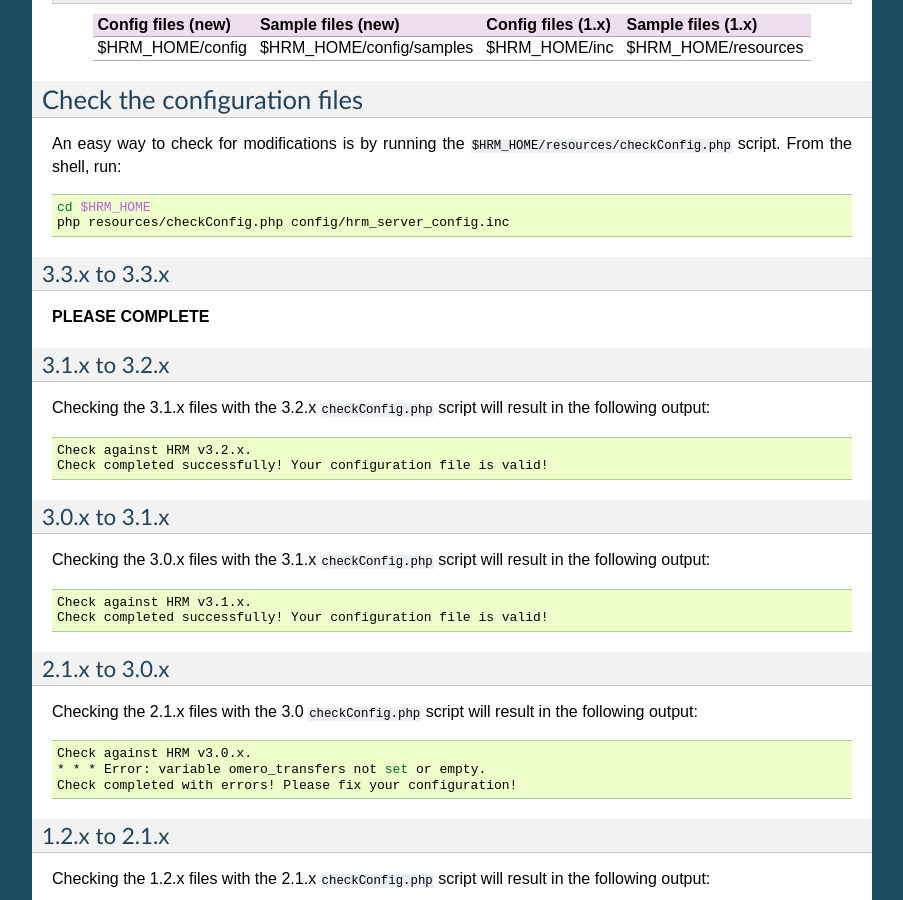
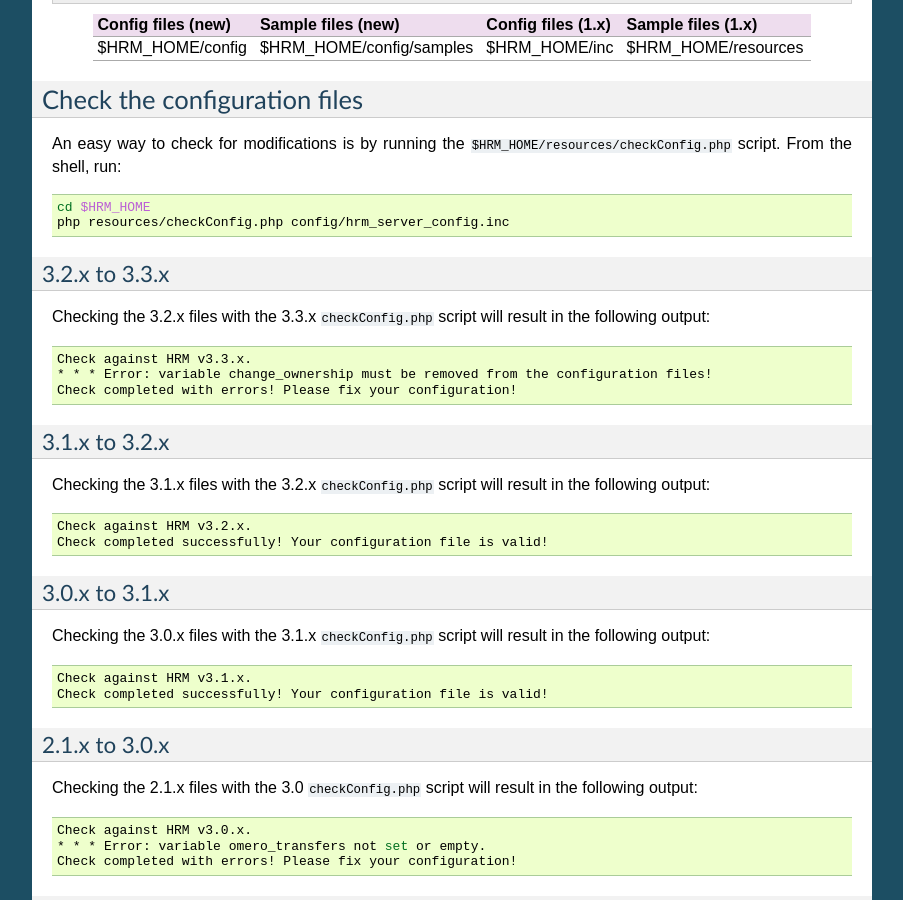
Before and after one commit to aarpon/hrm_docs, a Sphinx documentation site: the page built from docs/admin/upgrade.rst, in a window 1280 px wide and 900 px high, scrolled down 2832 px. Shown: the whole window, without its empty margins (198-1101 px from the left). Built offline with Sphinx 7.4.7, drawn with Linux system fonts in a browser that asks for light colours; some of the changed text lies outside the part shown.

Commit message:
Fill in details of checkConfig for 3.2 -> 3.3.

```diff
--- a/docs/admin/upgrade.rst
+++ b/docs/admin/upgrade.rst
@@ -183,10 +183,16 @@ An easy way to check for modifications is by running the ``$HRM_HOME/resources/c
     cd $HRM_HOME
     php resources/checkConfig.php config/hrm_server_config.inc
 
-3.3.x to 3.3.x
+3.2.x to 3.3.x
 --------------
 
-**PLEASE COMPLETE**
+Checking the 3.2.x files with the 3.3.x ``checkConfig.php`` script will result in the following output:
+
+.. code-block:: sh
+
+    Check against HRM v3.3.x.
+    * * * Error: variable change_ownership must be removed from the configuration files!
+    Check completed with errors! Please fix your configuration!
 
 3.1.x to 3.2.x
 --------------
```
